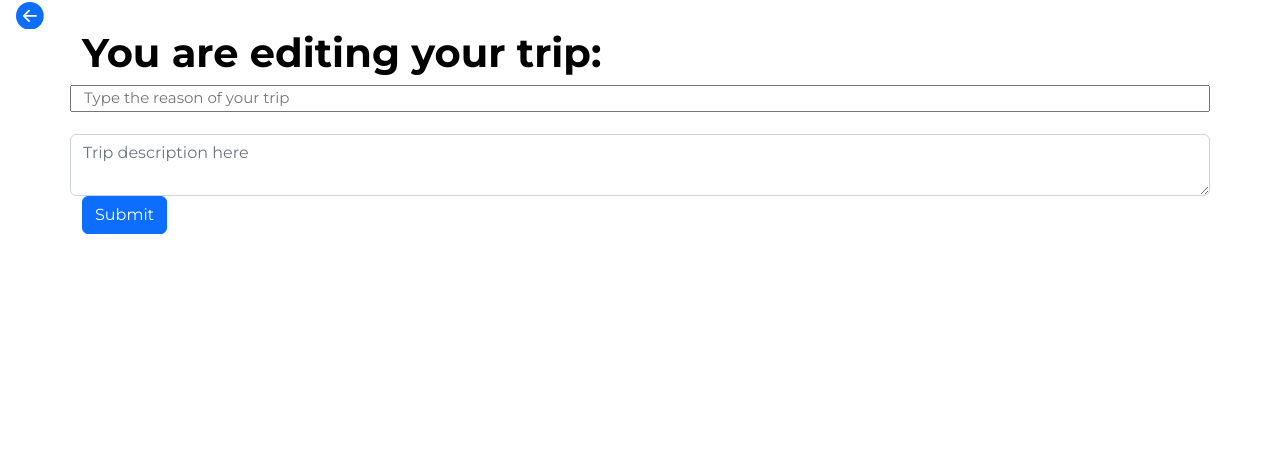
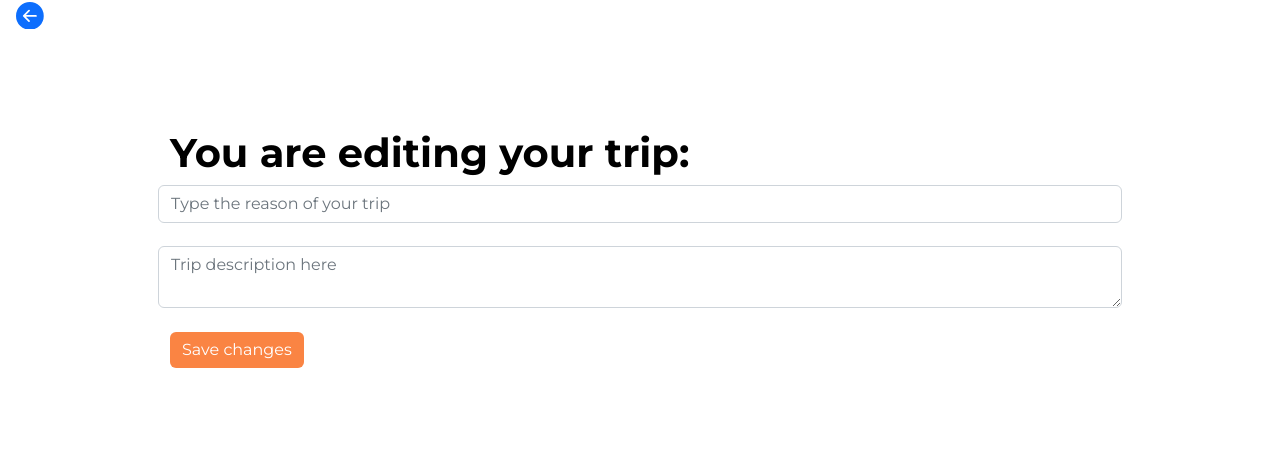
Before and after one commit to rdpfeifle/Travel-web-app, a Flask app: page /my-trips/edit-trip/1 in a window 1280 px wide. Shown: the part 96-563 px from the top of the page. Run offline with Flask 3, Linux system fonts and the light colour scheme; some libraries are stand-ins or nearby versions.

Commit message:
added CSS to 'edit trips' page

```diff
--- a/static/css/styles.css
+++ b/static/css/styles.css
@@ -285,6 +285,7 @@ nav,
 }
 
 /* ACCOUNT PAGE  */
+
 #account-info {
   padding: 70px;
   font-size: 1.2em;
@@ -302,6 +303,7 @@ nav,
 }
 
 /* 404 ERROR PAGE */
+
 #error-404-page {
   padding: 100px;
 }
@@ -318,6 +320,22 @@ nav,
 #backHome-btn:hover {
   background-color: var(--hover-color);
 }
+
+/* EDIT A TRIP PAGE  */
+
+#edit-trip-pg {
+  padding: 100px;
+}
+
+#edit-trip-btn {
+  background-color: var(--orange);
+  border: none;
+}
+
+#edit-trip-btn:hover {
+  background-color: var(--hover-color);
+}
+
 /* MEDIA QUERIES */
 
 @media screen and (max-width: 768px) {
--- a/templates/edit-trip.html
+++ b/templates/edit-trip.html
@@ -14,23 +14,23 @@
 
 <br>
 
-<div class="container">
+<div class="container" id="edit-trip-pg">
 
     <h1>You are editing your trip:</h1>
 
     <form action="/my-trips/edit-trip/{{ trip_id }}" method="POST">
 
         <div class="row">
-            <input type="text" name="trip_title" placeholder="Type the reason of your trip">
+            <input type="text" class="form-control" name="trip_title" placeholder="Type the reason of your trip">
         </div>
 
         <br>
 
-        <div class="row">
+        <div class="row pb-4">
             <textarea name="description" class="form-control" placeholder="Trip description here"></textarea>
         </div>
 
-        <button type="submit" class="btn btn-primary">Submit</button>
+        <button type="submit" class="btn btn-primary" id="edit-trip-btn">Save changes</button>
 
     </form>
 
```
Also changed, not shown: templates/my-trips.html (+1 -7 lines).
